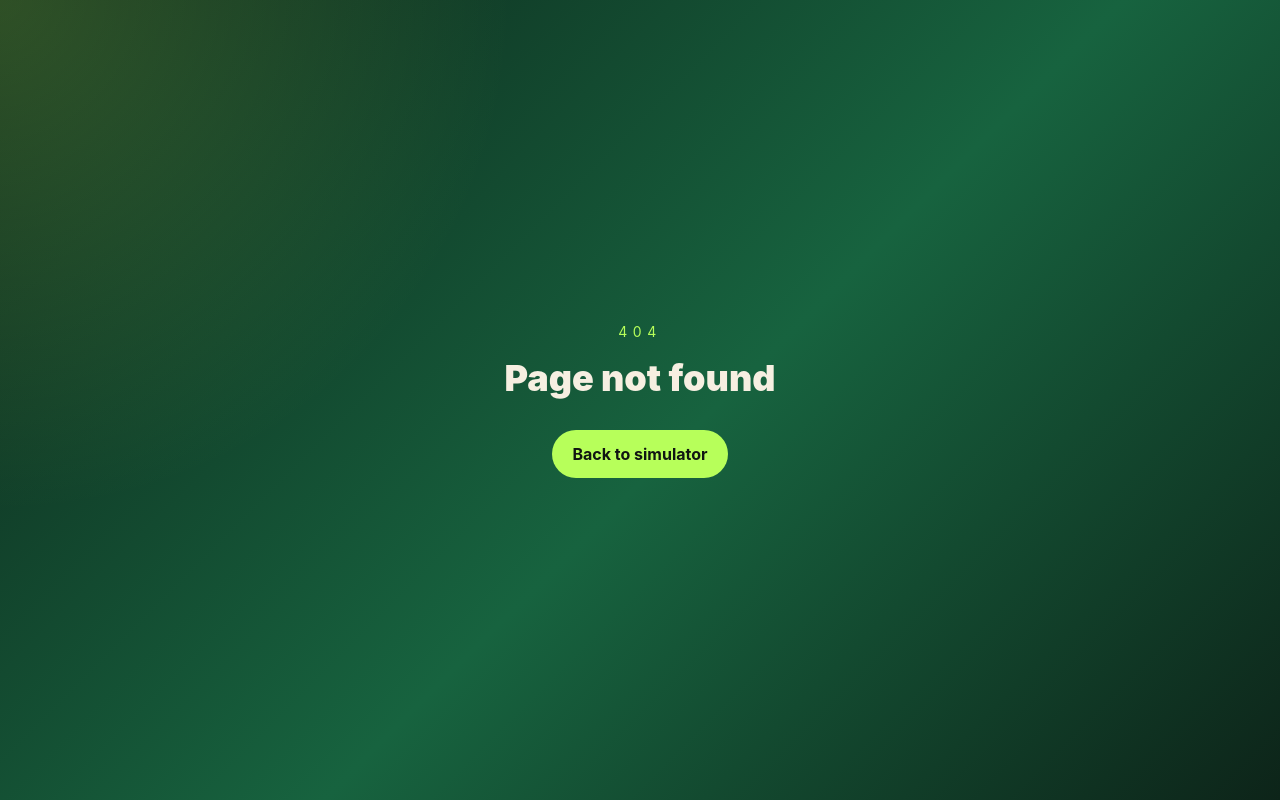
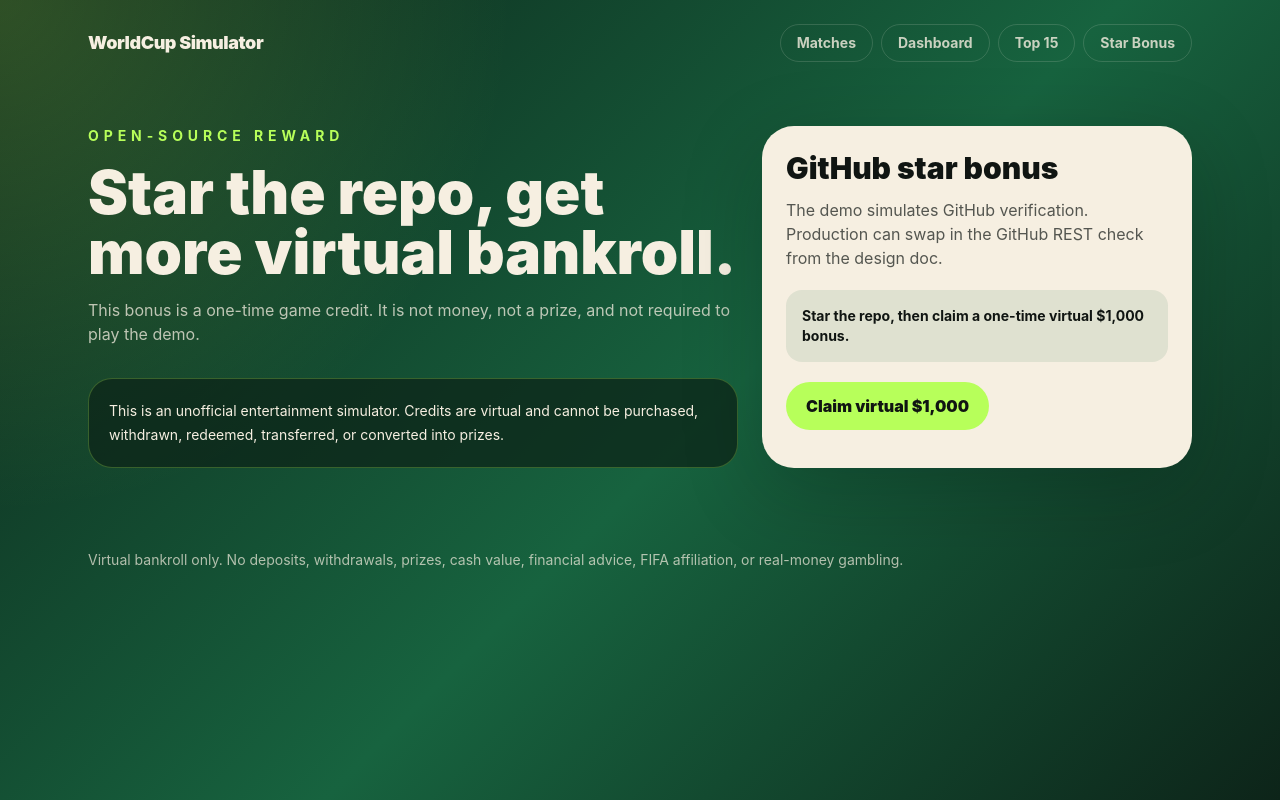
Before and after one commit to mygitljf/WorldCup, a Next.js app: page /rewards/github-star in a window 1280 px wide. Before the commit this address had no page. Built offline with nearby package versions, Linux system fonts and the light colour scheme.

Commit message:
Add star reward UI
Ultraworked with [Sisyphus](https://github.com/code-yeongyu/oh-my-openagent)

Co-authored-by: Sisyphus <clio-agent@sisyphuslabs.ai>

```diff
--- /dev/null
+++ b/src/app/rewards/github-star/page.tsx
@@ -0,0 +1,26 @@
+import { DisclaimerBanner } from "@/components/disclaimer-banner"
+import { RewardClaimCard } from "@/components/reward-claim-card"
+import { SiteFooter } from "@/components/shell/site-footer"
+import { SiteHeader } from "@/components/shell/site-header"
+
+export default function GithubStarRewardPage() {
+  return (
+    <>
+      <SiteHeader />
+      <main className="mx-auto grid max-w-6xl gap-6 px-6 py-10 text-cream lg:grid-cols-[1fr_430px]">
+        <section>
+          <p className="text-sm font-bold uppercase tracking-[0.35em] text-lime">Open-source reward</p>
+          <h1 className="mt-4 text-4xl font-black md:text-6xl">Star the repo, get more virtual bankroll.</h1>
+          <p className="mt-4 max-w-2xl text-cream/75">
+            This bonus is a one-time game credit. It is not money, not a prize, and not required to play the demo.
+          </p>
+          <div className="mt-8">
+            <DisclaimerBanner />
+          </div>
+        </section>
+        <RewardClaimCard />
+      </main>
+      <SiteFooter />
+    </>
+  )
+}
--- /dev/null
+++ b/src/components/reward-claim-card.tsx
@@ -0,0 +1,28 @@
+"use client"
+
+import { useState, useTransition } from "react"
+import { Button } from "./ui/button"
+
+export function RewardClaimCard() {
+  const [message, setMessage] = useState("Star the repo, then claim a one-time virtual $1,000 bonus.")
+  const [isPending, startTransition] = useTransition()
+
+  function claim() {
+    startTransition(async () => {
+      const response = await fetch("/api/rewards/github-star/claim", { method: "POST" })
+      const body = (await response.json()) as { readonly error?: string }
+      setMessage(response.ok ? "Bonus granted to your virtual bankroll." : (body.error ?? "Bonus claim failed."))
+    })
+  }
+
+  return (
+    <section className="rounded-[2rem] bg-cream p-6 text-ink shadow-panel">
+      <h2 className="text-3xl font-black">GitHub star bonus</h2>
+      <p className="mt-3 text-ink/70">The demo simulates GitHub verification. Production can swap in the GitHub REST check from the design doc.</p>
+      <p className="mt-5 rounded-2xl bg-turf/10 p-4 text-sm font-bold">{message}</p>
+      <Button className="mt-5" disabled={isPending} onClick={claim} type="button">
+        Claim virtual $1,000
+      </Button>
+    </section>
+  )
+}
```
